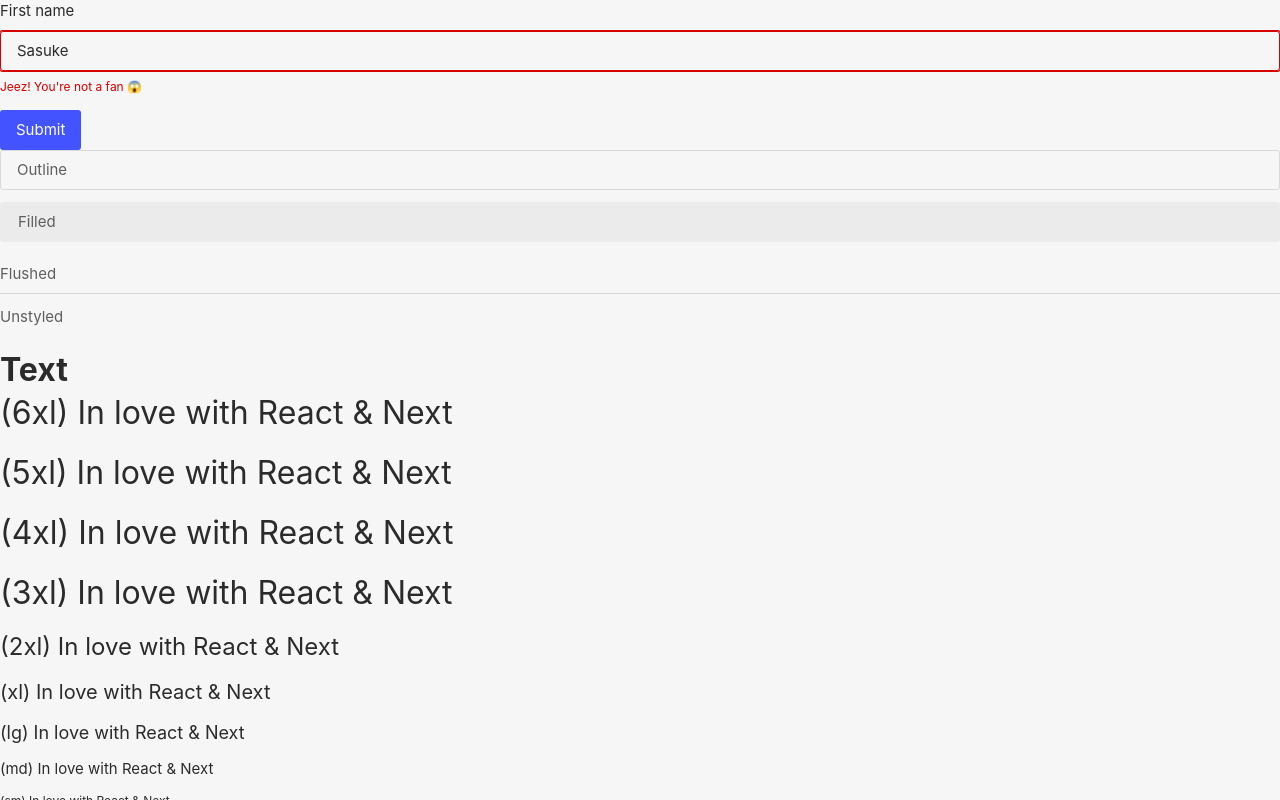
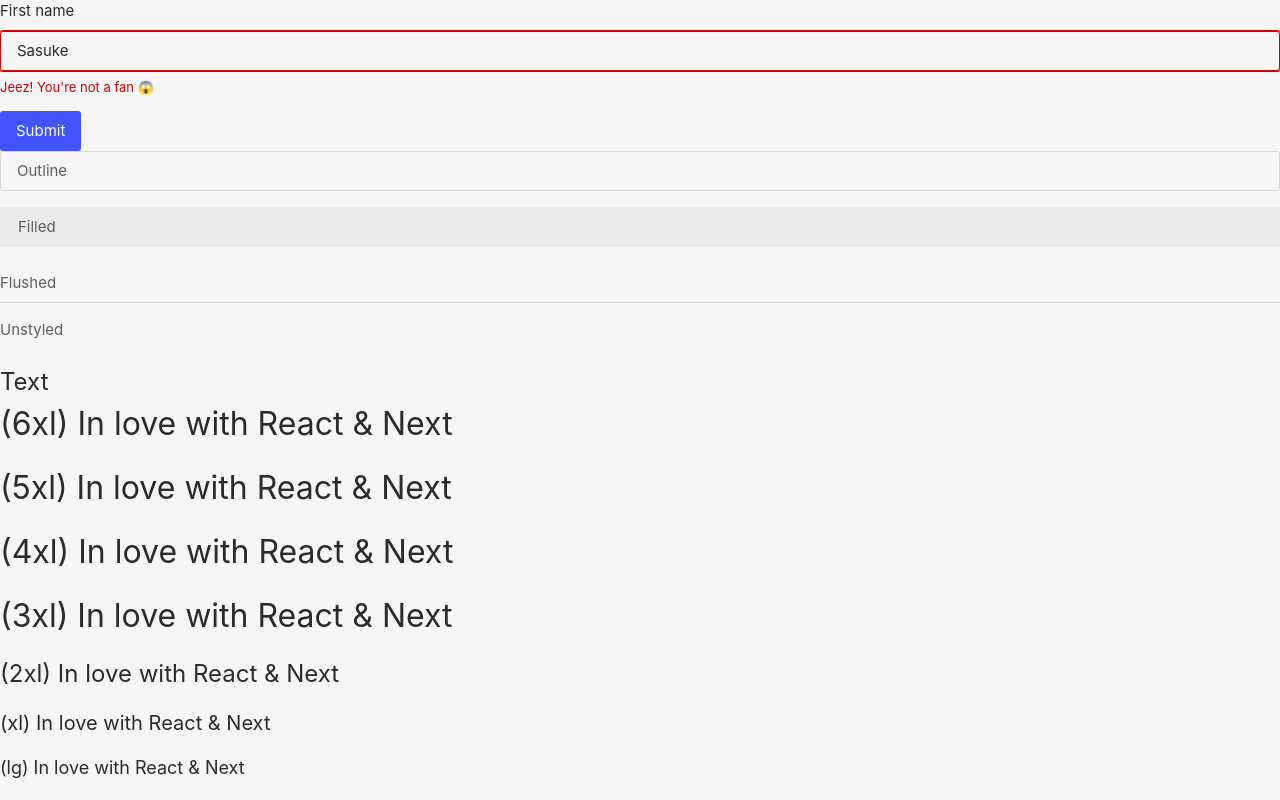
Before and after one commit to ItsJonQ/chakra-customization, a Next.js app: page / in a window 1280 px wide. Both pictures are taken after a click on the button "Submit". Shown: the top 800 px of the page. Built offline with nearby package versions, Linux system fonts and the light colour scheme.

Commit message:
Adjust base component values

```diff
--- a/components/base/Button.js
+++ b/components/base/Button.js
@@ -1,8 +1,21 @@
 import React from 'react';
 import { Button as ChakraButton } from '@chakra-ui/react';
 
-export const Button = React.forwardRef((props, ref) => {
-  return <ChakraButton {...props} ref={ref} />;
-});
+export const Button = React.forwardRef(
+  ({ colorScheme, variant, ...props }, ref) => {
+    const color =
+      colorScheme === 'yellow' && variant === 'solid' ? 'white' : undefined;
+
+    return (
+      <ChakraButton
+        color={color}
+        variant={variant}
+        colorScheme={colorScheme}
+        {...props}
+        ref={ref}
+      />
+    );
+  }
+);
 
 Button.displayName = 'Button';
--- /dev/null
+++ b/components/base/ButtonGroup.js
@@ -0,0 +1,8 @@
+import React from 'react';
+import { ButtonGroup as ChakraButtonGroup } from '@chakra-ui/react';
+
+export const ButtonGroup = React.forwardRef((props, ref) => {
+  return <ChakraButtonGroup {...props} ref={ref} />;
+});
+
+ButtonGroup.displayName = 'ButtonGroup';
--- /dev/null
+++ b/components/base/FormErrorMessage.js
@@ -0,0 +1,8 @@
+import React from 'react';
+import { FormErrorMessage as ChakraFormErrorMessage } from '@chakra-ui/react';
+
+export const FormErrorMessage = React.forwardRef((props, ref) => {
+  return <ChakraFormErrorMessage {...props} ref={ref} />;
+});
+
+FormErrorMessage.displayName = 'FormErrorMessage';
--- /dev/null
+++ b/components/base/Stack.js
@@ -0,0 +1,8 @@
+import React from 'react';
+import { Stack as ChakraStack } from '@chakra-ui/react';
+
+export const Stack = React.forwardRef((props, ref) => {
+  return <ChakraStack spacing={4} {...props} ref={ref} />;
+});
+
+Stack.displayName = 'Stack';
--- a/components/base/index.js
+++ b/components/base/index.js
@@ -1,10 +1,12 @@
 export * from './Box';
 export * from './Button';
+export * from './ButtonGroup';
 export * from './Card';
 export * from './Checkbox';
 export * from './Container';
 export * from './Divider';
 export * from './FormControl';
+export * from './FormErrorMessage';
 export * from './FormHelperText';
 export * from './FormLabel';
 export * from './Grid';
@@ -12,6 +14,7 @@ export * from './HStack';
 export * from './RadioCard';
 export * from './Select';
 export * from './Spacer';
+export * from './Stack';
 export * from './Text';
 export * from './TextInput';
 export * from './Typography';
--- a/pages/index.js
+++ b/pages/index.js
@@ -1,16 +1,16 @@
 import Head from 'next/head';
+import { Formik, Form, Field } from 'formik';
 import {
   Button,
   ButtonGroup,
   Heading,
   Stack,
   Text,
-  Input,
+  TextInput,
   FormControl,
   FormLabel,
   FormErrorMessage,
-} from '@chakra-ui/react';
-import { Formik, Form, Field } from 'formik';
+} from '../components/base';
 
 function FormikExample() {
   function validateName(value) {
@@ -39,7 +39,7 @@ function FormikExample() {
             {({ field, form }) => (
               <FormControl isInvalid={form.errors.name && form.touched.name}>
                 <FormLabel htmlFor="name">First name</FormLabel>
-                <Input {...field} id="name" placeholder="name" />
+                <TextInput {...field} id="name" placeholder="name" />
                 <FormErrorMessage>{form.errors.name}</FormErrorMessage>
               </FormControl>
             )}
@@ -62,15 +62,15 @@ export default function Home() {
   return (
     <div>
       <FormikExample />
-      <Stack spacing={3}>
-        <Input variant="outline" placeholder="Outline" />
-        <Input variant="filled" placeholder="Filled" />
-        <Input variant="flushed" placeholder="Flushed" />
-        <Input variant="unstyled" placeholder="Unstyled" />
+      <Stack>
+        <TextInput variant="outline" placeholder="Outline" />
+        <TextInput variant="filled" placeholder="Filled" />
+        <TextInput variant="flushed" placeholder="Flushed" />
+        <TextInput variant="unstyled" placeholder="Unstyled" />
       </Stack>
       <br />
       <Heading>Text</Heading>
-      <Stack spacing={3}>
+      <Stack>
         <Text fontSize="6xl">(6xl) In love with React & Next</Text>
         <Text fontSize="5xl">(5xl) In love with React & Next</Text>
         <Text fontSize="4xl">(4xl) In love with React & Next</Text>
--- a/styles/theme.js
+++ b/styles/theme.js
@@ -128,8 +128,8 @@ const colorsForChakra = {
 };
 
 const fontSizes = {
-  xs: '11px',
-  sm: '12px',
+  xs: '12px',
+  sm: '13px',
   md: '15px',
   lg: '18px',
   xl: '20px',
```
